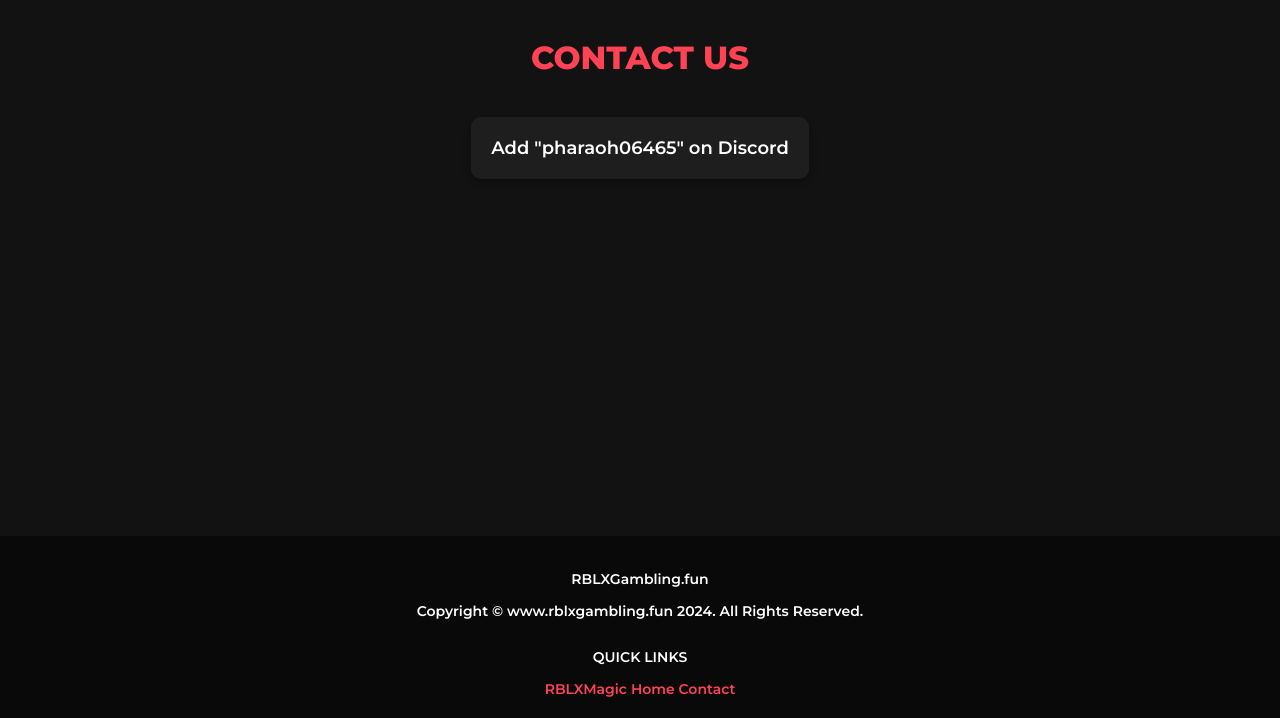
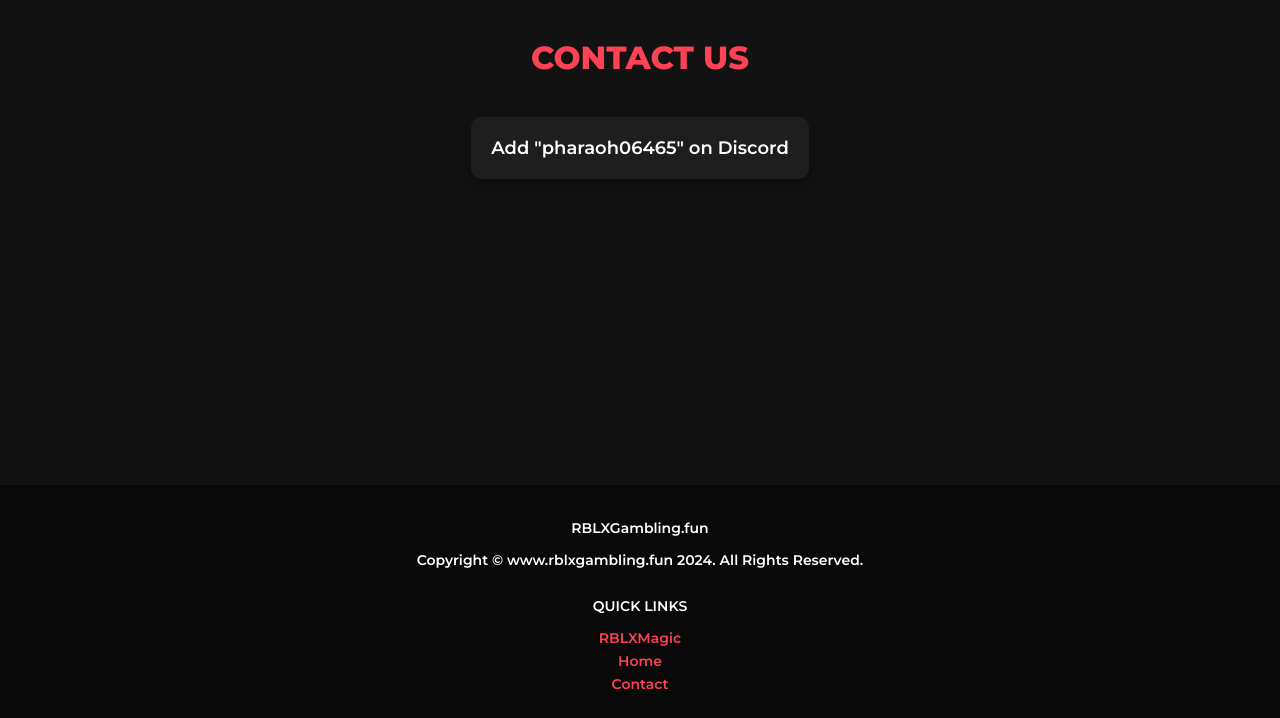
Before and after one commit to SP965/rblxgambling, a plain HTML site: page contact.html in a window 1280 px wide. Shown: the part 82-800 px from the top of the page. Drawn offline with Linux system fonts and the light colour scheme.

Commit message:
Update contact.html

```diff
--- a/contact.html
+++ b/contact.html
@@ -102,9 +102,11 @@
             text-align: center;
         }
         .footer-right a {
+            display: block; /* Makes each link appear on a new line */
             color: #FF4354;
             text-decoration: none;
             font-weight: 600;
+            margin: 5px 0; /* Adds some space between the links */
         }
         .footer-right a:hover {
             text-decoration: underline;
@@ -135,7 +137,7 @@
             }
             .contact-container {
                 width: 90%;
-                padding: 15px
+                padding: 15px;
             }
             .contact-container p {
                 font-size: 16px;
```
